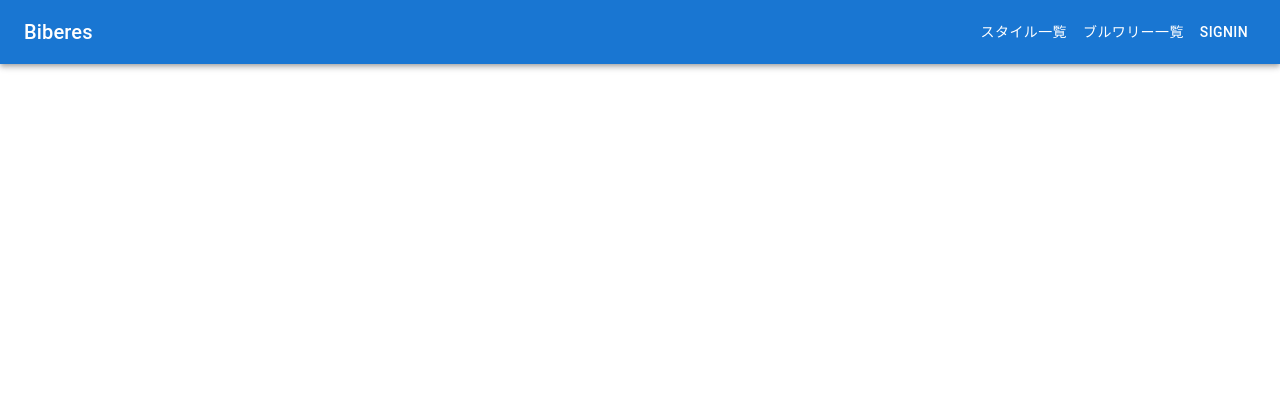
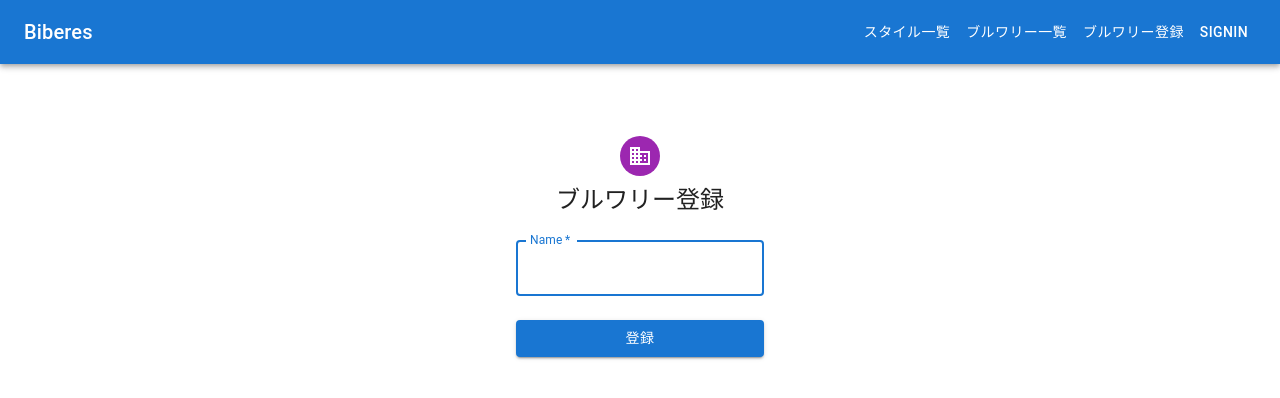
Before and after one commit to sabinuki/Biberes, a React (Create React App) app in the folder frontend/: page /newbreweryform in a window 1280 px wide. Shown: the top 398 px of the page. Built offline with nearby package versions, Linux system fonts and the light colour scheme; what axios-case-converter would draw is missing.

Commit message:
ブルワリー登録フォーム作成

```diff
--- a/frontend/src/Default.jsx
+++ b/frontend/src/Default.jsx
@@ -10,6 +10,7 @@ import { Brewery } from './containers/Brewery';
 import { SignUp } from './containers/SignUp';
 import { SignIn } from './containers/SignIn';
 import { StyleChart } from './containers/StyleChart';
+import { NewBreweryForm } from 'containers/NewBreweryForm';
 
 export class Default extends React.Component {
   render() {
@@ -41,12 +42,15 @@ export class Default extends React.Component {
             </Route>
             <Route exact path="/signup">
               <SignUp />
-           </Route>
+            </Route>
             <Route exact path="/signin">
               <SignIn />
             </Route>
             <Route exact path="/style_chart">
               <StyleChart />
+            </Route>
+            <Route exact path="/newbreweryform">
+              <NewBreweryForm />
             </Route>
           </Switch>
         </main>
--- a/frontend/src/components/layout/Header.jsx
+++ b/frontend/src/components/layout/Header.jsx
@@ -52,6 +52,7 @@ export default function ButtonAppBar() {
           </Typography>
           <Button color="inherit" component={Link} to="/styles">スタイル一覧</Button>
           <Button color="inherit" component={Link} to="/breweries">ブルワリー一覧</Button>
+          <Button color="inherit" component={Link} to="/newbreweryform">ブルワリー登録</Button>
           {accountButton}
         </Toolbar>
       </AppBar>
--- /dev/null
+++ b/frontend/src/containers/NewBreweryForm.jsx
@@ -0,0 +1,92 @@
+import React, { useState } from 'react';
+import { useHistory } from 'react-router';
+import { createBrewery } from 'lib/api/breweries';
+import Avatar from '@mui/material/Avatar';
+import BusinessIcon from '@mui/icons-material/Business';
+import Box from '@mui/material/Box';
+import Button from '@mui/material/Button';
+import Container from '@mui/material/Container';
+import CssBaseline from '@mui/material/CssBaseline';
+import Grid from '@mui/material/Grid';
+import TextField from '@mui/material/TextField';
+import Typography from '@mui/material/Typography';
+import { createTheme, ThemeProvider } from '@mui/material/styles';
+
+const theme = createTheme();
+
+export const NewBreweryForm = () => {
+  const history = useHistory();
+
+  const [name, setName] = useState("")
+
+  const handleSubmit = async (e) => {
+    e.preventDefault()
+
+    const params = {
+      name: name
+    }
+
+    try {
+      const res = await createBrewery(params)
+      console.log(res.data.brewery.id)
+      if (res.status === 200) {
+        // TODO: ブルワリー管理者ページに遷移させる
+        history.push(`/breweries/${res.data.brewery.id}`)
+      } else {
+        // TODO: エラー表示
+      }
+    } catch (err) {
+      // TODO: エラー表示
+    }
+  }
+
+  return (
+    <ThemeProvider theme={theme}>
+      <Container component="main" maxWidth="xs">
+        <CssBaseline />
+        <Box
+          sx={{
+            marginTop: 8,
+            display: 'flex',
+            flexDirection: 'column',
+            alignItems: 'center',
+          }}
+        >
+          <Avatar sx={{ m: 1, bgcolor: 'secondary.main' }}>
+            <BusinessIcon />
+          </Avatar>
+          <Typography component="h1" variant="h5">
+            ブルワリー登録
+          </Typography>
+          <Box component="form" noValidate onSubmit={handleSubmit} sx={{ mt: 3 }}>
+            <Grid container spacing={2}>
+              <Grid item xs={12}>
+                <TextField
+                  autoComplete="off"
+                  id="name"
+                  label="Name"
+                  name="name"
+                  variant="outlined"
+                  autoFocus
+                  fullWidth
+                  required
+                  onChange={event => setName(event.target.value)}
+                />
+              </Grid>
+            </Grid>
+            <Button
+              type="submit"
+              fullWidth
+              variant="contained"
+              color="primary"
+              sx={{ mt: 3, mb: 2 }}
+              onClick={handleSubmit}
+            >
+              登録
+            </Button>
+          </Box>
+        </Box>
+      </Container>
+    </ThemeProvider>
+  );
+}
--- a/frontend/src/lib/api/breweries.js
+++ b/frontend/src/lib/api/breweries.js
@@ -7,3 +7,7 @@ export const getBreweries = () => {
 export const getBrewery = (params) => {
   return client.get(`breweries/${params.id}`, params);
 }
+
+export const createBrewery = (params) => {
+  return client.post('breweries', params);
+}
```
Also changed, not shown: 2 other files (tests, documents, lock files or other folders).
